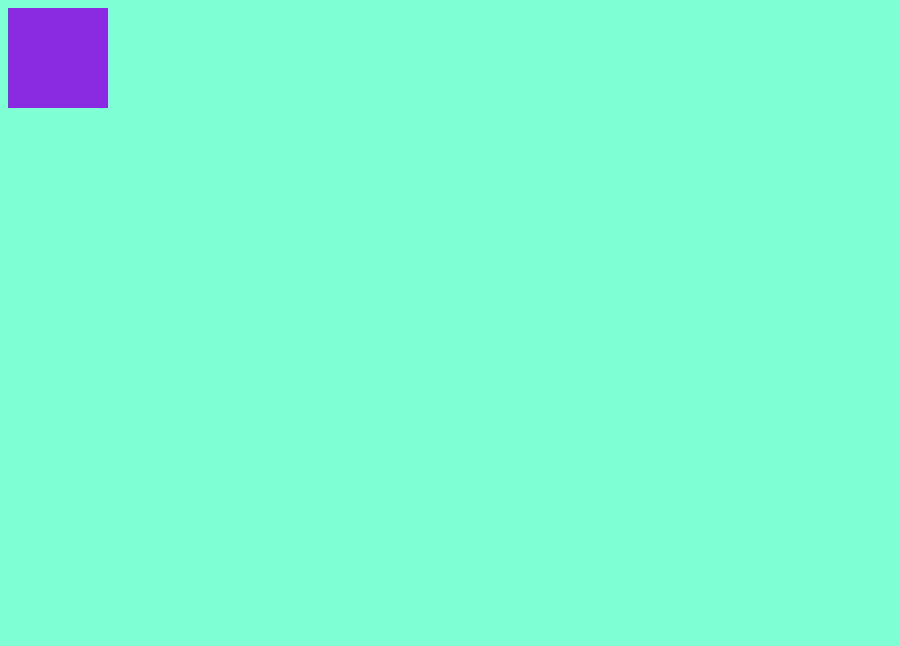
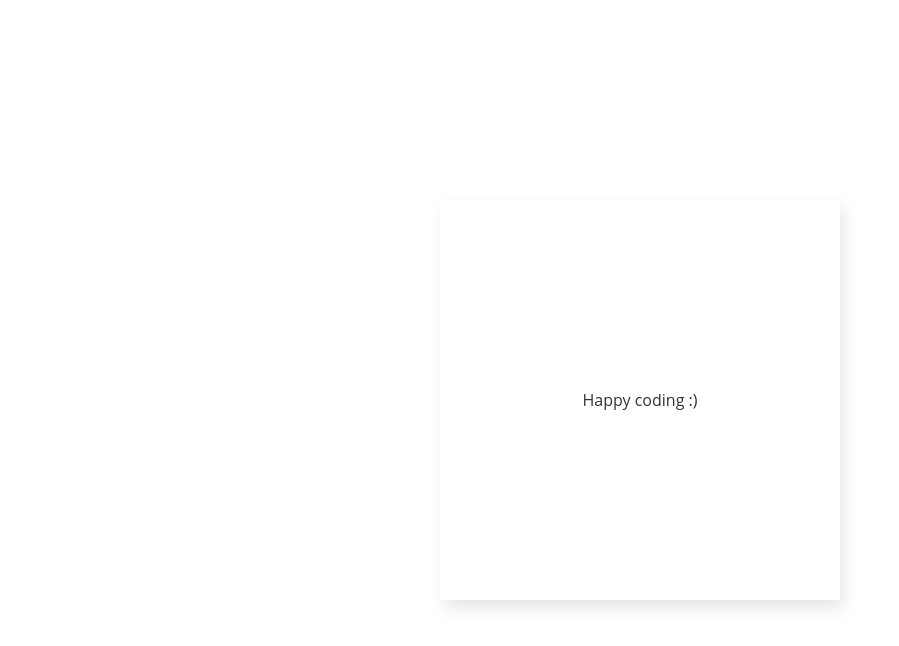
Before and after one commit to Dawinartor/100-days-of-css, a plain HTML site: page template/index.html in a window 1280 px wide. Shown: the whole page, without its empty margins (0-899 px from the left). Drawn offline with Linux system fonts and the light colour scheme.

Commit message:
add original template to mine

```diff
--- a/challenges/one/style.css
+++ b/challenges/one/style.css
@@ -1,9 +1,24 @@
-body {
-    background-color: aquamarine;
+.frame {
+  position: absolute;
+  top: 50%;
+  left: 50%;
+  width: 400px;
+  height: 400px;
+  margin-top: -200px;
+  margin-left: -200px;
+  border-radius: 2px;
+	box-shadow: 4px 8px 16px 0 rgba(0,0,0,0.1);
+	overflow: hidden;
+  background: #fff;
+  color: #333;
+	font-family: 'Open Sans', Helvetica, sans-serif;
+	-webkit-font-smoothing: antialiased;
+	-moz-osx-font-smoothing: grayscale;
 }
 
-.cube {
-    width: 100px;
-    height: 100px;
-    background-color: blueviolet;
+.center {
+  position: absolute;
+  top: 50%;
+  left: 50%;
+  transform: translate(-50%,-50%);
 }
--- a/template/index.html
+++ b/template/index.html
@@ -9,6 +9,10 @@
     </head>
 
     <body>
-       <div class="cube"></div>
+        <div class="frame">
+            <div class="center">
+                  <p>Happy coding :)</p>
+            </div>
+          </div>
     </body>
 </html>
--- a/template/style.css
+++ b/template/style.css
@@ -1,9 +1,24 @@
-body {
-    background-color: aquamarine;
-}
+.frame {
+    position: absolute;
+    top: 50%;
+    left: 50%;
+    width: 400px;
+    height: 400px;
+    margin-top: -200px;
+    margin-left: -200px;
+    border-radius: 2px;
+      box-shadow: 4px 8px 16px 0 rgba(0,0,0,0.1);
+      overflow: hidden;
+    background: #fff;
+    color: #333;
+      font-family: 'Open Sans', Helvetica, sans-serif;
+      -webkit-font-smoothing: antialiased;
+      -moz-osx-font-smoothing: grayscale;
+  }
 
-.cube {
-    width: 100px;
-    height: 100px;
-    background-color: blueviolet;
-}
+  .center {
+    position: absolute;
+    top: 50%;
+    left: 50%;
+    transform: translate(-50%,-50%);
+  }
```
Also changed, not shown: challenges/one/index.html (+5 -1 lines).
